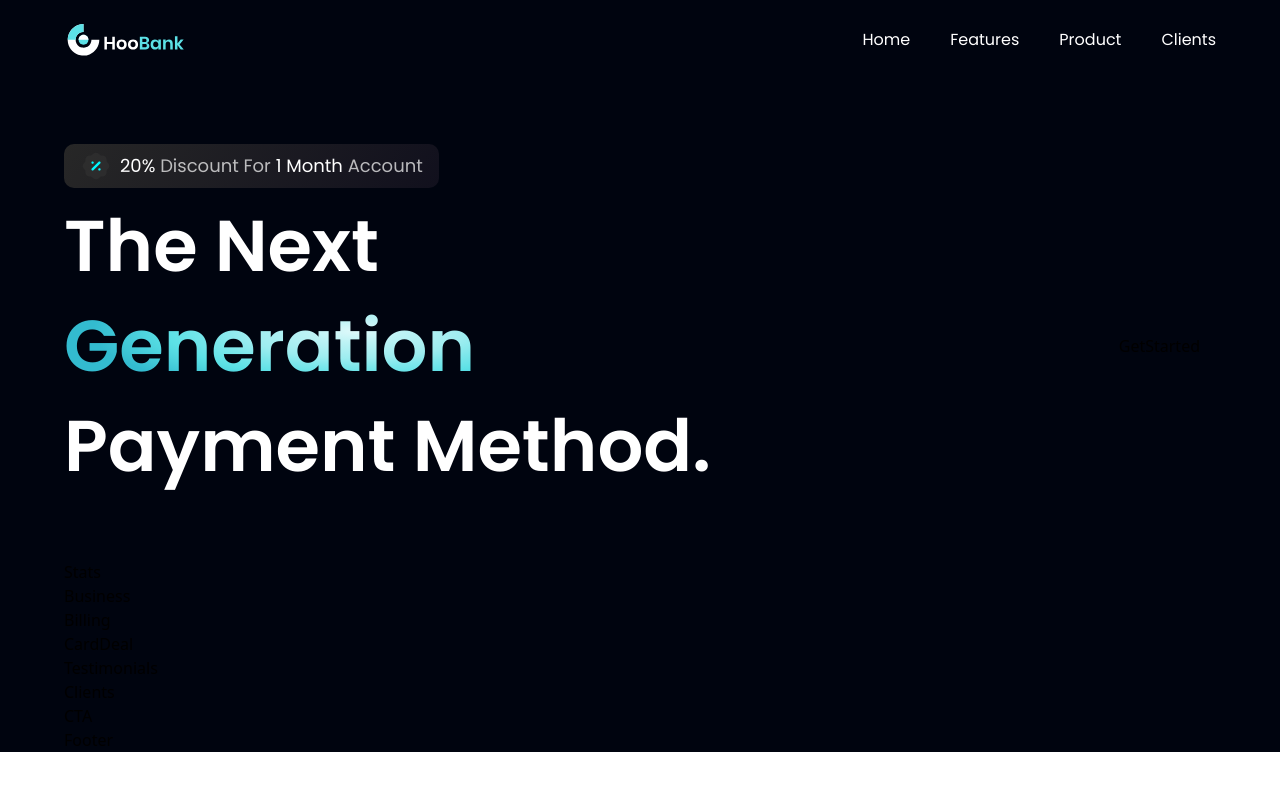
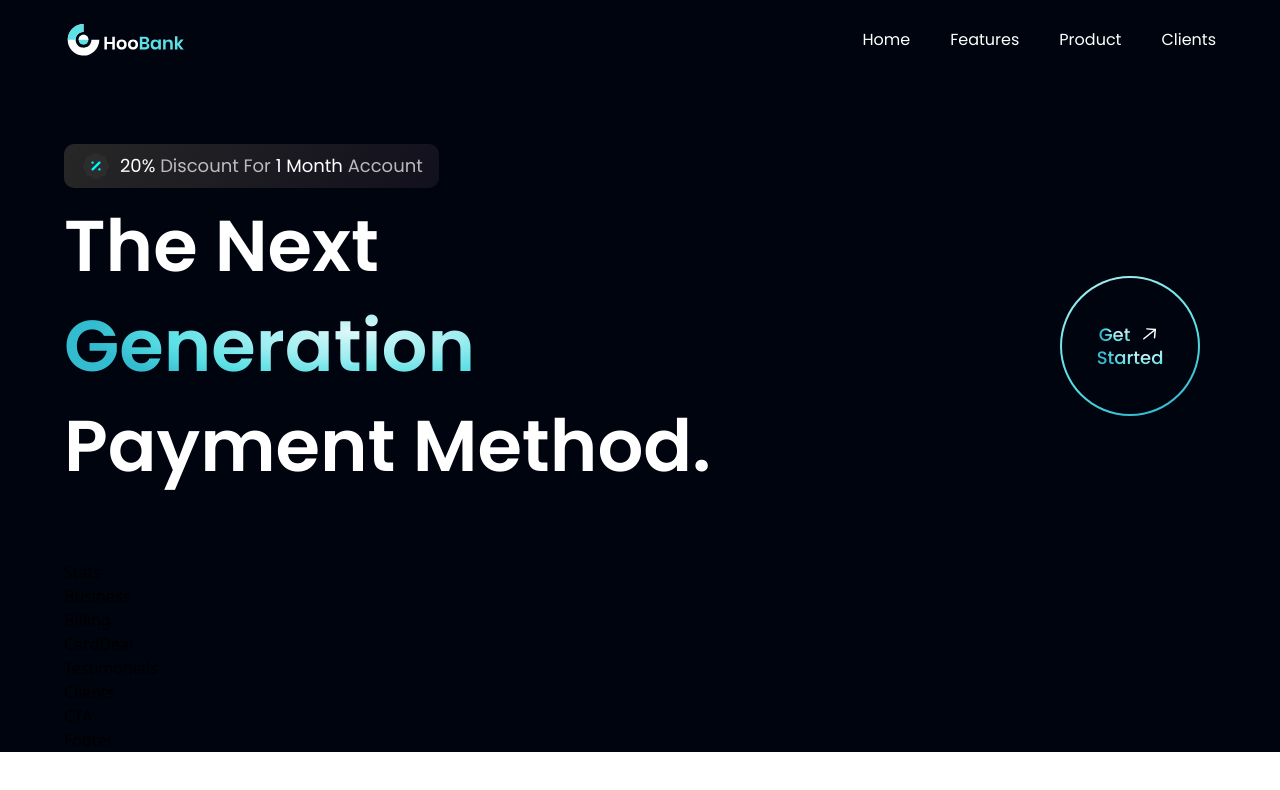
Before and after one commit to WanjaNjunge/bank-app, a React (Vite) app: page / in a window 1280 px wide. Shown: the top 790 px of the page. Built offline with nearby package versions, Linux system fonts and the light colour scheme.

Commit message:
Done with GetStarted component

```diff
--- a/src/components/GetStarted.jsx
+++ b/src/components/GetStarted.jsx
@@ -1,9 +1,26 @@
-import React from 'react'
+import styles from "../style"
+import { arrowUp } from "../assets"
 
-const GetStarted = () => {
-  return (
-    <div>GetStarted</div>
+const GetStarted = () => (
+    <div  className={`${styles.flexCenter} w-[140px] h-[140px] rounded-full bg-blue-gradient p-[2px] cursor-pointer`}>
+      <div className={`${styles.flexCenter} flex-col bg-primary w-[100%] h-[100%] rounded-full`}>
+        <div className={`${styles.flexStart} flex-row`}>
+          <p className="font-poppins font-medium text-[18px] leading-[23px] mr-2">
+            <span className="text-gradient">Get</span>
+          </p>
+          <img src={arrowUp} alt="arrow" className="w-[23px] h-[23px] object-contain" />
+
+        </div>
+
+        <p className="font-poppins font-medium text-[18px] leading-[23px]">
+            <span className="text-gradient">Started</span>
+
+          </p>
+
+      </div>
+
+    </div>
   )
-}
+
 
 export default GetStarted
```
